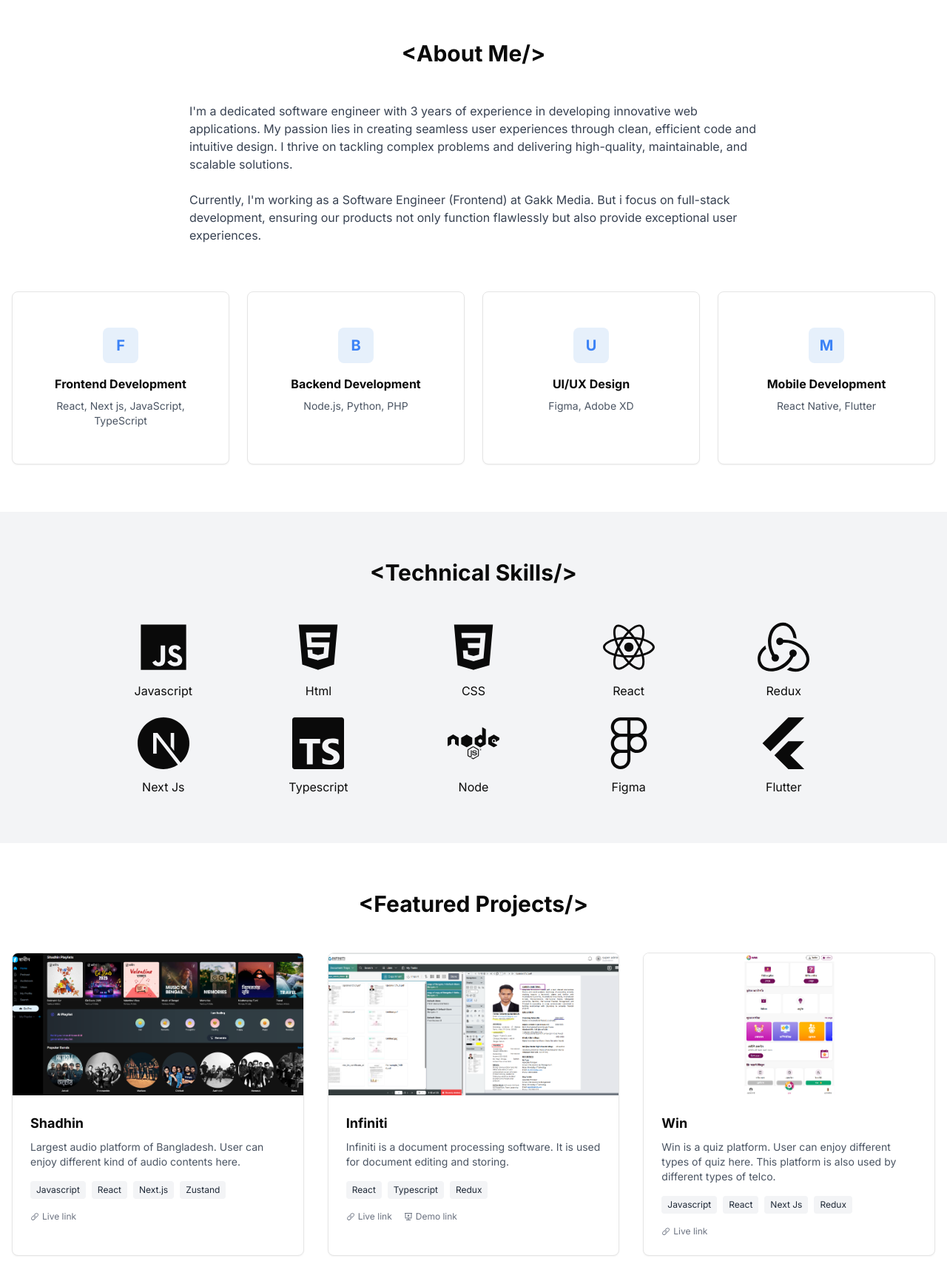
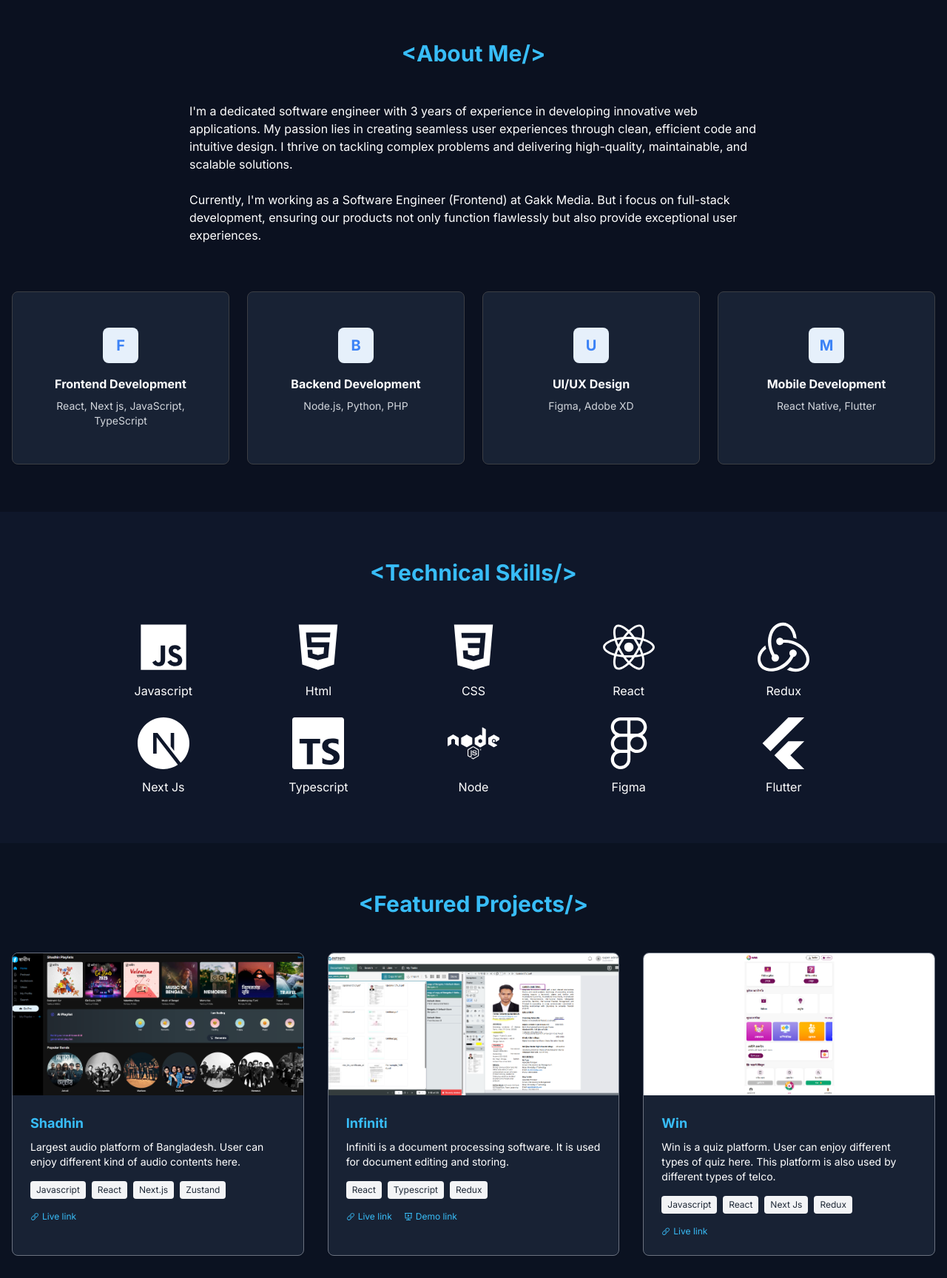
Before and after one commit to Dipro56/portfolio-website, a Next.js app: page / in a window 1280 px wide. Shown: the part 874-2602 px from the top of the page at 74% size. Built offline with nearby package versions, Linux system fonts and the light colour scheme.

Commit message:
updating colors

```diff
--- a/app/page.tsx
+++ b/app/page.tsx
@@ -1,40 +1,40 @@
-import Image from "next/image";
-import Link from "next/link";
-import { Button } from "@/components/ui/button";
-import { Card, CardContent } from "@/components/ui/card";
-import { Input } from "@/components/ui/input";
-import { Textarea } from "@/components/ui/textarea";
-import { Github, Linkedin, Mail } from "lucide-react";
-import { IoLogoJavascript } from "react-icons/io5";
-import { FaHtml5 } from "react-icons/fa";
-import { IoLogoCss3 } from "react-icons/io";
-import { FaReact } from "react-icons/fa";
-import { SiRedux } from "react-icons/si";
-import { SiNextdotjs } from "react-icons/si";
-import { SiTypescript } from "react-icons/si";
-import { FaNode } from "react-icons/fa";
-import { FaFigma } from "react-icons/fa";
-import { FaFlutter } from "react-icons/fa6";
-import { IoIosLink } from "react-icons/io";
-import { RiSlideshow2Line } from "react-icons/ri";
+import Image from 'next/image';
+import Link from 'next/link';
+import { Button } from '@/components/ui/button';
+import { Card, CardContent } from '@/components/ui/card';
+import { Input } from '@/components/ui/input';
+import { Textarea } from '@/components/ui/textarea';
+import { Github, Linkedin, Mail } from 'lucide-react';
+import { IoLogoJavascript } from 'react-icons/io5';
+import { FaHtml5 } from 'react-icons/fa';
+import { IoLogoCss3 } from 'react-icons/io';
+import { FaReact } from 'react-icons/fa';
+import { SiRedux } from 'react-icons/si';
+import { SiNextdotjs } from 'react-icons/si';
+import { SiTypescript } from 'react-icons/si';
+import { FaNode } from 'react-icons/fa';
+import { FaFigma } from 'react-icons/fa';
+import { FaFlutter } from 'react-icons/fa6';
+import { IoIosLink } from 'react-icons/io';
+import { RiSlideshow2Line } from 'react-icons/ri';
 
 export default function Home() {
   return (
     <main className="min-h-screen">
       {/* Hero Section */}
-      <section className="bg-gray-100">
+      <section className="bg-[#0F172A]">
         <div className="container mx-auto px-4 py-16 md:py-24 flex flex-col md:flex-row items-center gap-8">
           <div className="md:w-1/2 space-y-6">
-            <h1 className="text-4xl md:text-5xl font-bold text-gray-900">
+            <h1 className="text-4xl md:text-5xl font-bold text-[#38BDF8]">
               Hi, I&apos;m Sadat Shahriar
             </h1>
-            <div className="typing-container">
+            <div className="typing-container text-white">
               <h1>
                 I am a <span className="typing">Software Engineer</span>
               </h1>
             </div>
 
-            <p className="text-gray-700">
+            <p className="text-white">
               Passionate about building scalable applications and solving
               complex problems with clean, efficient code.
             </p>
@@ -57,18 +57,18 @@ export default function Home() {
       </section>
 
       {/* About Me Section */}
-      <section className="py-16">
+      <section className="py-16 bg-[#0B1120]">
         <div className="container mx-auto px-4">
-          <h2 className="text-3xl font-bold text-center mb-12">{`<About Me/>`}</h2>
+          <h2 className="text-3xl text-[#38BDF8] font-bold text-center mb-12">{`<About Me/>`}</h2>
           <div className="max-w-3xl mx-auto mb-16">
-            <p className="text-gray-700 mb-6">
+            <p className="text-white mb-6">
               I&apos;m a dedicated software engineer with 3 years of experience
               in developing innovative web applications. My passion lies in
               creating seamless user experiences through clean, efficient code
               and intuitive design. I thrive on tackling complex problems and
               delivering high-quality, maintainable, and scalable solutions.
             </p>
-            <p className="text-gray-700">
+            <p className="text-white">
               Currently, I&apos;m working as a Software Engineer (Frontend) at
               Gakk Media. But i focus on full-stack development, ensuring our
               products not only function flawlessly but also provide exceptional
@@ -82,8 +82,10 @@ export default function Home() {
                 <div className="bg-blue-100 w-12 h-12 rounded-lg flex items-center justify-center mx-auto mb-4">
                   <div className="text-blue-600 text-xl font-bold">F</div>
                 </div>
-                <h3 className="font-bold mb-2">Frontend Development</h3>
-                <p className="text-sm text-gray-600">
+                <h3 className="font-bold mb-2 text-white">
+                  Frontend Development
+                </h3>
+                <p className="text-sm text-gray-300">
                   React, Next js, JavaScript, TypeScript
                 </p>
               </CardContent>
@@ -94,8 +96,10 @@ export default function Home() {
                 <div className="bg-blue-100 w-12 h-12 rounded-lg flex items-center justify-center mx-auto mb-4">
                   <div className="text-blue-600 text-xl font-bold">B</div>
                 </div>
-                <h3 className="font-bold mb-2">Backend Development</h3>
-                <p className="text-sm text-gray-600">Node.js, Python, PHP</p>
+                <h3 className="font-bold mb-2 text-white">
+                  Backend Development
+                </h3>
+                <p className="text-sm text-gray-300">Node.js, Python, PHP</p>
               </CardContent>
             </Card>
 
@@ -104,8 +108,8 @@ export default function Home() {
                 <div className="bg-blue-100 w-12 h-12 rounded-lg flex items-center justify-center mx-auto mb-4">
                   <div className="text-blue-600 text-xl font-bold">U</div>
                 </div>
-                <h3 className="font-bold mb-2">UI/UX Design</h3>
-                <p className="text-sm text-gray-600">Figma, Adobe XD</p>
+                <h3 className="font-bold mb-2 text-white">UI/UX Design</h3>
+                <p className="text-sm text-gray-300">Figma, Adobe XD</p>
               </CardContent>
             </Card>
 
@@ -114,8 +118,10 @@ export default function Home() {
                 <div className="bg-blue-100 w-12 h-12 rounded-lg flex items-center justify-center mx-auto mb-4">
                   <div className="text-blue-600 text-xl font-bold">M</div>
                 </div>
-                <h3 className="font-bold mb-2">Mobile Development</h3>
-                <p className="text-sm text-gray-600">React Native, Flutter</p>
+                <h3 className="font-bold mb-2 text-white">
+                  Mobile Development
+                </h3>
+                <p className="text-sm text-gray-300">React Native, Flutter</p>
               </CardContent>
             </Card>
           </div>
@@ -123,58 +129,58 @@ export default function Home() {
       </section>
 
       {/* Technical Skills Section */}
-      <section className="py-16 bg-gray-100">
+      <section className="py-16 bg-[#0F172A]">
         <div className="container mx-auto px-4">
-          <h2 className="text-3xl font-bold text-center mb-12">{`<Technical Skills/>`}</h2>
+          <h2 className="text-3xl font-bold text-center mb-12 text-[#38BDF8]">{`<Technical Skills/>`}</h2>
           <div className="grid grid-cols-1 md:grid-cols-2 lg:grid-cols-5 gap-6 max-w-5xl mx-auto">
             <div className="flex flex-col justify-center items-center">
-              <IoLogoJavascript size={70} />
-              <p className="mt-3">Javascript</p>
+              <IoLogoJavascript fill="white" size={70} />
+              <p className="mt-3 text-white">Javascript</p>
             </div>
 
             <div className="flex flex-col justify-center items-center">
-              <FaHtml5 size={70} />
-              <p className="mt-3">Html</p>
+              <FaHtml5 fill="white" size={70} />
+              <p className="mt-3 text-white">Html</p>
             </div>
 
             <div className="flex flex-col justify-center items-center">
-              <IoLogoCss3 size={70} />
-              <p className="mt-3">CSS</p>
+              <IoLogoCss3 fill="white" size={70} />
+              <p className="mt-3 text-white">CSS</p>
             </div>
 
             <div className="flex flex-col justify-center items-center">
-              <FaReact size={70} />
-              <p className="mt-3">React</p>
+              <FaReact fill="white" size={70} />
+              <p className="mt-3 text-white">React</p>
             </div>
 
             <div className="flex flex-col justify-center items-center">
-              <SiRedux size={70} />
-              <p className="mt-3">Redux</p>
+              <SiRedux fill="white" size={70} />
+              <p className="mt-3 text-white">Redux</p>
             </div>
 
             <div className="flex flex-col justify-center items-center">
-              <SiNextdotjs size={70} />
-              <p className="mt-3">Next Js</p>
+              <SiNextdotjs fill="white" size={70} />
+              <p className="mt-3 text-white">Next Js</p>
             </div>
 
             <div className="flex flex-col justify-center items-center">
-              <SiTypescript size={70} />
-              <p className="mt-3">Typescript</p>
+              <SiTypescript fill="white" size={70} />
+              <p className="mt-3 text-white">Typescript</p>
             </div>
 
             <div className="flex flex-col justify-center items-center">
-              <FaNode size={70} />
-              <p className="mt-3">Node</p>
+              <FaNode fill="white" size={70} />
+              <p className="mt-3 text-white">Node</p>
             </div>
 
             <div className="flex flex-col justify-center items-center">
-              <FaFigma size={70} />
-              <p className="mt-3">Figma</p>
+              <FaFigma fill="white" size={70} />
+              <p className="mt-3 text-white">Figma</p>
             </div>
 
             <div className="flex flex-col justify-center items-center">
-              <FaFlutter size={70} />
-              <p className="mt-3">Flutter</p>
+              <FaFlutter fill="white" size={70} />
+              <p className="mt-3 text-white">Flutter</p>
             </div>
 
             {/* <SkillCard name="JavaScript" percentage={90} icon="JS" />
@@ -186,16 +192,16 @@ export default function Home() {
       </section>
 
       {/* Featured Projects Section */}
-      <section className="py-16">
+      <section className="py-16 bg-[#0B1221]">
         <div className="container mx-auto px-4">
-          <h2 className="text-3xl font-bold text-center mb-12">{`<Featured Projects/>`}</h2>
+          <h2 className="text-3xl font-bold text-center mb-12 text-[#38BDF8]">{`<Featured Projects/>`}</h2>
           <div className="grid grid-cols-1 md:grid-cols-3 gap-8">
             <ProjectCard
               title="Shadhin"
               description="Largest audio platform of Bangladesh. User can enjoy different kind of audio contents here."
               image="/images/shadhin_project.png"
-              tags={["Javascript", "React", "Next.js", "Zustand"]}
-              liveLink={"https://shadhinmusic.com/"}
+              tags={['Javascript', 'React', 'Next.js', 'Zustand']}
+              liveLink={'https://shadhinmusic.com/'}
               stats={{ github: 25, stars: 42, forks: 15 }}
               demoLink={null}
             />
@@ -203,11 +209,11 @@ export default function Home() {
               title="Infiniti"
               description="Infiniti is a document processing software. It is used for document editing and storing. "
               image="/images/infinite.png"
-              tags={["React", "Typescript", "Redux"]}
+              tags={['React', 'Typescript', 'Redux']}
               stats={{ github: 18, stars: 36, forks: 12 }}
-              liveLink={"http://100.42.178.85:3002/"}
+              liveLink={'http://100.42.178.85:3002/'}
               demoLink={
-                "https://drive.google.com/file/d/1Jh_1f9C2u0n42FUQ5pOXa671_NmfhVMn/view?usp=drive_link"
+                'https://drive.google.com/file/d/1Jh_1f9C2u0n42FUQ5pOXa671_NmfhVMn/view?usp=drive_link'
               }
             />
 
@@ -215,9 +221,9 @@ export default function Home() {
               title="Win"
               description="Win is a quiz platform. User can enjoy different types of quiz here. This platform is also used by different types of telco."
               image="/images/win.png"
-              tags={["Javascript", "React", "Next Js", "Redux"]}
+              tags={['Javascript', 'React', 'Next Js', 'Redux']}
               stats={{ github: 18, stars: 36, forks: 12 }}
-              liveLink={"https://win2gain.com"}
+              liveLink={'https://win2gain.com'}
               demoLink={null}
             />
 
@@ -225,9 +231,9 @@ export default function Home() {
               title="Shadhin CMS"
               description="This project is for data monitoring and observing different types of revenue for shadhin company."
               image="/images/shadhincms.png"
-              tags={["Javascript", "React", "Redux"]}
+              tags={['Javascript', 'React', 'Redux']}
               stats={{ github: 18, stars: 36, forks: 12 }}
-              liveLink={"http://shadhincms.shadhin.co/"}
+              liveLink={'http://shadhincms.shadhin.co/'}
               demoLink={null}
             />
           </div>
@@ -235,20 +241,20 @@ export default function Home() {
       </section>
 
       {/* Work Experience Section */}
-      <section className="py-16 bg-gray-100">
+      <section className="py-16 bg-[#0F172A]">
         <div className="container mx-auto px-4">
-          <h2 className="text-3xl font-bold text-center mb-12">{`<Work Experience/>`}</h2>
+          <h2 className="text-3xl font-bold text-center mb-12 text-[#38BDF8]">{`<Work Experience/>`}</h2>
           <div className="max-w-3xl mx-auto space-y-12">
             <ExperienceCard
               company="Gakk Media (Shadhin)"
               role="Software Engineer (Frontend)"
               period="2022 October - Present"
               achievements={[
-                "Implemented various features like stream & win campaign, playlist, payment, authentication of Shadhin which is currently number one audio platform of Bangladesh.",
-                "Restructured the project and refactored old unmaintainable codes to readable, maintainable and clean code. Increased performance by decreasing initial loading time.",
-                "Build a report management system from scratch for viewing various kind of data report using React which is used by telecommunication clients (Banglalink, GP, Robi).",
-                "Developed VAS services and updated features as per client need.",
-                "Helped and guided junior teammates.",
+                'Implemented various features like stream & win campaign, playlist, payment, authentication of Shadhin which is currently number one audio platform of Bangladesh.',
+                'Restructured the project and refactored old unmaintainable codes to readable, maintainable and clean code. Increased performance by decreasing initial loading time.',
+                'Build a report management system from scratch for viewing various kind of data report using React which is used by telecommunication clients (Banglalink, GP, Robi).',
+                'Developed VAS services and updated features as per client need.',
+                'Helped and guided junior teammates.',
               ]}
             />
             <ExperienceCard
@@ -256,9 +262,9 @@ export default function Home() {
               role="Software Engineer (Frontend)"
               period="2024 Deember - 2025 March (Contractual)"
               achievements={[
-                "Developed document drawing functionality within the DocuWare platform to build interactive and user-friendly drawing tools.",
-                "Designed and implemented complex document annotation features, including drawing, highlighting, and editing, significantly enhancing user interactivity with documents",
-                "Collaborated with cross-functional teams to ensure smooth integration, high performance, and a user-friendly interface for the document drawing features",
+                'Developed document drawing functionality within the DocuWare platform to build interactive and user-friendly drawing tools.',
+                'Designed and implemented complex document annotation features, including drawing, highlighting, and editing, significantly enhancing user interactivity with documents',
+                'Collaborated with cross-functional teams to ensure smooth integration, high performance, and a user-friendly interface for the document drawing features',
               ]}
             />
 
@@ -267,9 +273,9 @@ export default function Home() {
               role="Software Developer"
               period="2022 January - 2022 December"
               achievements={[
-                "Developed and maintained web and mobile applications using JavaScript, React, React Native and Node.js",
+                'Developed and maintained web and mobile applications using JavaScript, React, React Native and Node.js',
                 `Collaborated with cross-functional teams to design and implement new features Resolved performance issues for different client products.`,
-                "Converted figma design to functional components as perproject requirement.",
+                'Converted figma design to functional components as perproject requirement.',
               ]}
             />
           </div>
@@ -277,43 +283,62 @@ export default function Home() {
       </section>
 
       {/* Education & Certifications Section */}
-      <section className="py-16">
+      <section className="py-16 bg-[#0B1221]">
         <div className="container mx-auto px-4">
-          <h2 className="text-3xl font-bold text-center mb-12">
-            Education & Certifications
+          <h2 className="text-3xl font-bold text-center mb-12 text-[#38BDF8]">
+            {`<Education & Certifications/>`}
           </h2>
           <div className="grid grid-cols-1 md:grid-cols-2 gap-8 max-w-4xl mx-auto">
+
+
             <Card className="p-6">
               <CardContent className="pt-6 flex items-start gap-4">
                 <div className="bg-blue-100 w-12 h-12 rounded-full flex items-center justify-center shrink-0">
                   <div className="text-blue-600 text-xl">🎓</div>
                 </div>
                 <div>
-                  <h3 className="font-bold text-lg mb-2">
-                    Master of Computer Science
+                  <h3 className="font-bold text-white text-lg mb-2">
+                    BSc in Software Engineering
                   </h3>
-                  <p className="text-sm text-gray-600">
-                    Specialized in Artificial Intelligence and Machine Learning
+                  <p className="text-sm text-gray-300">
+                    Islamic University Of Technology (IUT)
                   </p>
                 </div>
               </CardContent>
             </Card>
+
             <Card className="p-6">
               <CardContent className="pt-6 flex items-start gap-4">
                 <div className="bg-blue-100 w-12 h-12 rounded-full flex items-center justify-center shrink-0">
-                  <div className="text-blue-600 text-xl">🏆</div>
+                  <div className="text-blue-600 text-xl">🎓</div>
                 </div>
                 <div>
-                  <h3 className="font-bold text-lg mb-2">
-                    AWS Solutions Architect
+                  <h3 className="font-bold text-white text-lg mb-2">
+                    HSC (2014-16)
                   </h3>
-                  <p className="text-sm text-gray-600">
-                    Professional certification in cloud architecture and
-                    services
+                  <p className="text-sm text-gray-300">
+                    Govt. Azizul Haque College Bogura
                   </p>
                 </div>
               </CardContent>
             </Card>
+
+              <Card className="p-6">
+              <CardContent className="pt-6 flex items-start gap-4">
+                <div className="bg-blue-100 w-12 h-12 rounded-full flex items-center justify-center shrink-0">
+                  <div className="text-blue-600 text-xl">🎓</div>
+                </div>
+                <div>
+                  <h3 className="font-bold text-white text-lg mb-2">
+                    SSC (2014)
+                  </h3>
+                  <p className="text-sm text-gray-300">
+                    Bogura Cantonment Public School And College
+                  </p>
+                </div>
+              </CardContent>
+            </Card>
+
           </div>
         </div>
       </section>
@@ -409,10 +434,10 @@ export default function Home() {
       </section>
 
       {/* Footer */}
-      <footer className="bg-blue-900 text-white py-6">
+      <footer className="bg-[#0B1221] text-white py-6">
         <div className="container mx-auto px-4">
           <div className="flex flex-col md:flex-row justify-between items-center">
-            <p className="text-sm">© 2023 John Smith. All rights reserved.</p>
+            <p className="text-sm">© 2025 Sadat Shahriar All rights reserved.</p>
             <div className="flex gap-6 mt-4 md:mt-0">
               <Link href="#" className="text-sm hover:underline">
                 About
@@ -480,17 +505,17 @@ function ProjectCard({
   demoLink: string | null;
 }) {
   return (
-    <Card className="overflow-hidden">
+    <Card className="overflow-hidden bg-[#182234] border-gray-500">
       <Image
-        src={image || "/placeholder.svg"}
+        src={image || '/placeholder.svg'}
         alt={title}
         width={400}
         height={200}
         className="w-full h-48 object-cover hover:transform"
       />
       <CardContent className="p-6">
-        <h3 className="font-bold text-lg mb-2">{title}</h3>
-        <p className="text-gray-600 text-sm mb-4">{description}</p>
+        <h3 className="font-bold text-lg mb-2 text-[#38BDF8]">{title}</h3>
+        <p className="text-white text-sm mb-4">{description}</p>
 
         <div className="flex flex-wrap gap-2 mb-4">
           {Array.isArray(tags) ? (
@@ -531,7 +556,7 @@ function ProjectCard({
         <div className="flex text-xs text-gray-500">
           {liveLink ? (
             <Link href={liveLink}>
-              <div className="flex items-center mr-4">
+              <div className="flex items-center mr-4 text-[#38BDF8]">
                 <IoIosLink className="h-3 w-3 mr-1" />
                 <span>Live link</span>
               </div>
@@ -542,7 +567,7 @@ function ProjectCard({
 
           {demoLink ? (
             <Link href={demoLink}>
-              <div className="flex items-center mr-4">
+              <div className="flex items-center mr-4 text-[#38BDF8]">
                 <RiSlideshow2Line className="h-3 w-3 mr-1" />
                 <span>Demo link</span>
               </div>
@@ -577,7 +602,7 @@ function ExperienceCard({
         <div className="w-0.5 grow bg-gray-300 my-2"></div>
       </div>
       <div className="space-y-2">
-        <h3 className="text-xl font-bold">{role}</h3>
+        <h3 className="text-xl text-white font-bold">{role}</h3>
         <p className="text-blue-600">
           {company} • {period}
         </p>
@@ -585,7 +610,7 @@ function ExperienceCard({
           {achievements.map((achievement, index) => (
             <li key={index} className="flex items-start gap-2">
               <span className="text-gray-400">•</span>
-              <span className="text-gray-700">{achievement}</span>
+              <span className="text-white">{achievement}</span>
             </li>
           ))}
         </ul>
--- a/components/header.tsx
+++ b/components/header.tsx
@@ -14,10 +14,10 @@ export default function Header() {
   }
 
   return (
-    <header className="bg-white shadow-sm sticky top-0 z-50">
+    <header className="bg-[#0B1221] shadow-sm sticky top-0 z-50">
       <div className="container mx-auto px-4">
         <div className="flex justify-between items-center h-16">
-          <Link href="/" className="text-2xl font-bold">
+          <Link href="/" className="text-2xl text-white font-bold">
             JS
           </Link>
 
@@ -65,7 +65,7 @@ export default function Header() {
 
 function NavLink({ href, children }: { href: string; children: React.ReactNode }) {
   return (
-    <Link href={href} className="text-gray-700 hover:text-blue-600 font-medium transition-colors">
+    <Link href={href} className="text-[#E2E8F0] hover:text-blue-600 font-medium transition-colors">
       {children}
     </Link>
   )
--- a/components/ui/card.tsx
+++ b/components/ui/card.tsx
@@ -9,7 +9,7 @@ const Card = React.forwardRef<
   <div
     ref={ref}
     className={cn(
-      "rounded-lg border bg-card text-card-foreground shadow-sm",
+      "rounded-lg border-[.5px] border-[#3c3f45] bg-card text-card-foreground shadow-sm bg-[#182234] ",
       className
     )}
     {...props}
@@ -50,7 +50,7 @@ const CardDescription = React.forwardRef<
 >(({ className, ...props }, ref) => (
   <div
     ref={ref}
-    className={cn("text-sm text-muted-foreground", className)}
+    className={cn("text-sm text-white", className)}
     {...props}
   />
 ))
```
Also changed, not shown: 1 other file (tests, documents, lock files or other folders).
